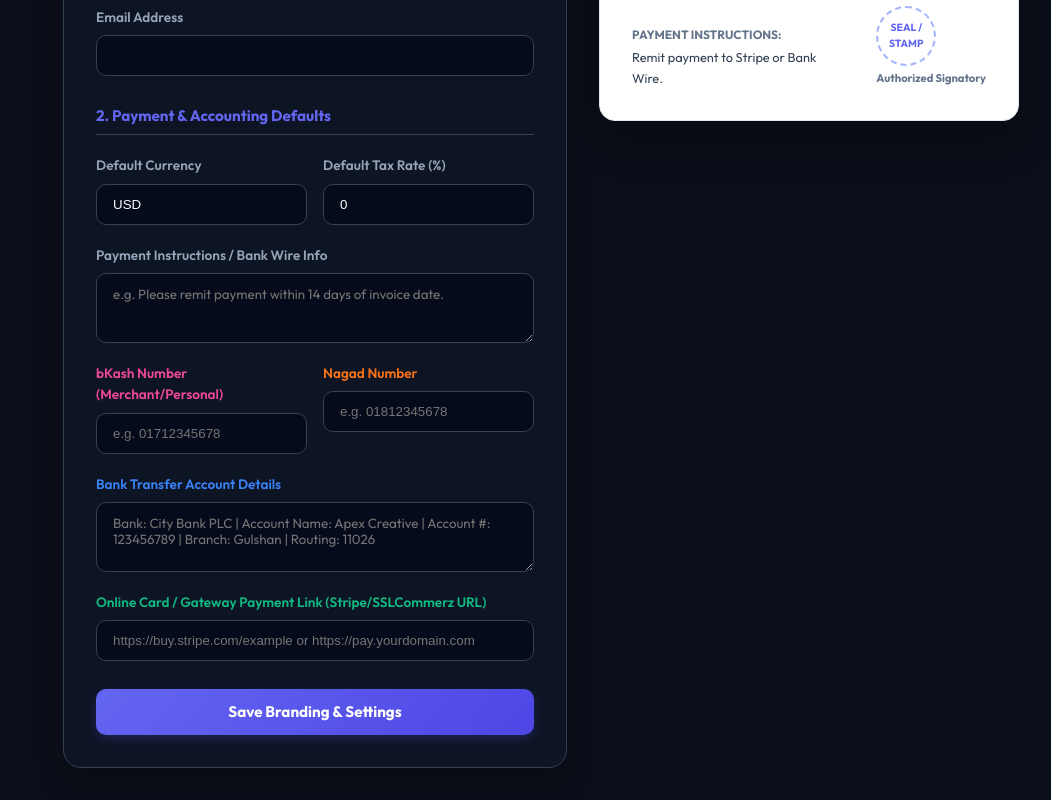
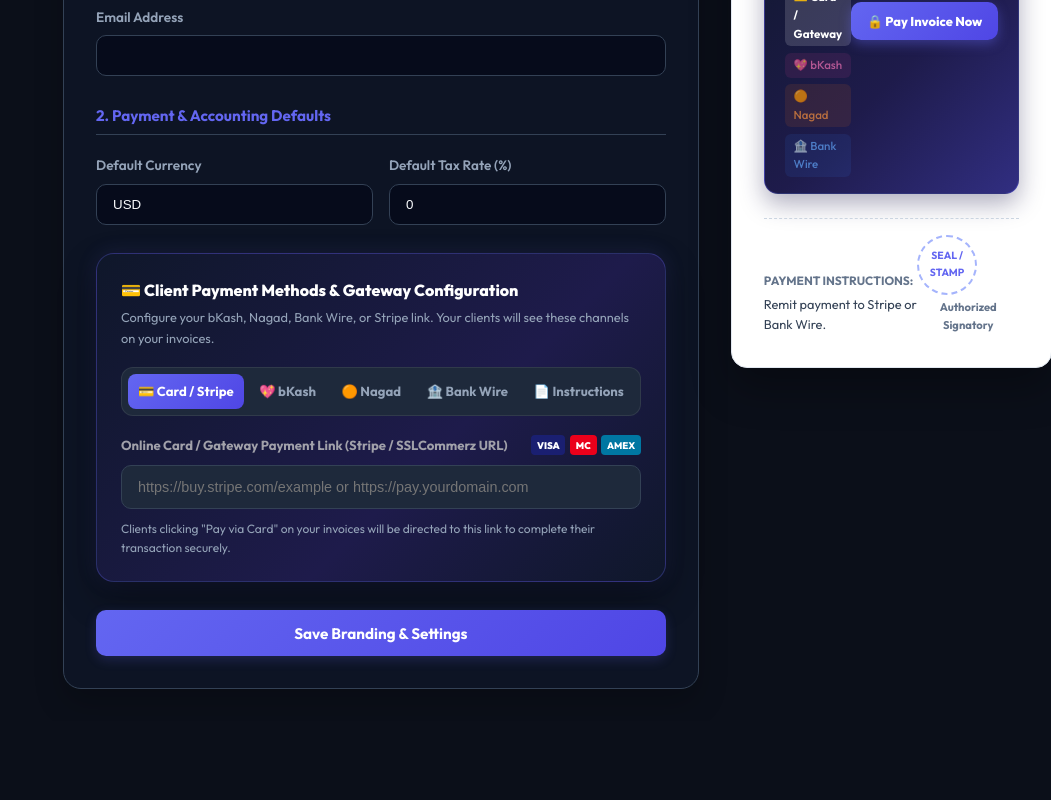
Before and after one commit to mardy-technology-ltd/SwiftQuota-AI, a Next.js app: page /dashboard/settings in a window 1280 px wide. Shown: the part 803-1603 px from the top of the page, without its empty margins (229-1280 px from the left). After the commit the page ends 1524 px from the top, so only its background shows below. Built offline with nearby package versions, Linux system fonts and the light colour scheme; no server answers.

Commit message:
feat: transform merchant payment settings form into an interactive tabbed payment card manager

```diff
--- a/app/dashboard/settings/page.js
+++ b/app/dashboard/settings/page.js
@@ -18,6 +18,7 @@
   const [nagadNumber, setNagadNumber] = useState("");
   const [bankDetails, setBankDetails] = useState("");
   const [paymentLink, setPaymentLink] = useState("");
+  const [activePaymentTab, setActivePaymentTab] = useState("card");
   const [isLocked, setIsLocked] = useState(false);
 
   const [uploadingLogo, setUploadingLogo] = useState(false);
@@ -421,78 +422,271 @@
             </div>
           </div>
 
-          <div style={{ display: "flex", flexDirection: "column", gap: "0.4rem" }}>
-            <label style={{ fontSize: "0.85rem", fontWeight: 600, color: "var(--text-muted)" }}>Payment Instructions / Bank Wire Info</label>
-            <textarea
+          {/* INTERACTIVE MERCHANT PAYMENT CONFIGURATION CARD (IMAGE 3 BRAND AESTHETICS) */}
+          <div
+            style={{
+              background: "linear-gradient(135deg, #0f172a 0%, #1e1b4b 60%, #0f172a 100%)",
+              borderRadius: "18px",
+              padding: "1.5rem",
+              border: "1px solid rgba(99, 102, 241, 0.3)",
+              boxShadow: "0 15px 35px rgba(0, 0, 0, 0.4), 0 0 20px rgba(99, 102, 241, 0.15)",
+              display: "flex",
+              flexDirection: "column",
+              gap: "1.2rem",
+              marginTop: "0.5rem",
+            }}
+          >
+            <div>
+              <h3 style={{ fontSize: "1rem", fontWeight: 800, color: "#ffffff", margin: 0, display: "flex", alignItems: "center", gap: "0.5rem" }}>
+                💳 Client Payment Methods & Gateway Configuration
+              </h3>
+              <p style={{ fontSize: "0.8rem", color: "#94a3b8", margin: "0.25rem 0 0 0" }}>
+                Configure your bKash, Nagad, Bank Wire, or Stripe link. Your clients will see these channels on your invoices.
+              </p>
+            </div>
+
+            {/* PAYMENT TABS (IMAGE 3 STYLE) */}
+            <div
               style={{
-                background: "rgba(2, 6, 23, 0.6)",
-                padding: "0.75rem 1rem",
-                borderRadius: "10px",
-                border: "1px solid var(--border)",
-                color: "var(--foreground)",
-                outline: "none",
-                minHeight: "70px",
-                resize: "vertical",
-                fontFamily: "inherit",
+                display: "flex",
+                background: "#1e293b",
+                padding: "0.35rem",
+                borderRadius: "12px",
+                gap: "0.3rem",
+                border: "1px solid rgba(255, 255, 255, 0.08)",
+                overflowX: "auto",
               }}
-              value={paymentDetails}
-              placeholder="e.g. Please remit payment within 14 days of invoice date."
-              onChange={(e) => setPaymentDetails(e.target.value)}
-            />
-          </div>
+            >
+              <button
+                type="button"
+                onClick={() => setActivePaymentTab("card")}
+                style={{
+                  flex: 1,
+                  background: activePaymentTab === "card" ? "linear-gradient(135deg, #6366f1 0%, #4f46e5 100%)" : "transparent",
+                  color: activePaymentTab === "card" ? "#ffffff" : "#94a3b8",
+                  border: "none",
+                  padding: "0.6rem 0.65rem",
+                  borderRadius: "8px",
+                  fontSize: "0.82rem",
+                  fontWeight: 700,
+                  cursor: "pointer",
+                  whiteSpace: "nowrap",
+                  transition: "all 0.2s ease",
+                }}
+              >
+                💳 Card / Stripe
+              </button>
+              <button
+                type="button"
+                onClick={() => setActivePaymentTab("bkash")}
+                style={{
+                  flex: 1,
+                  background: activePaymentTab === "bkash" ? "#ec4899" : "transparent",
+                  color: activePaymentTab === "bkash" ? "#ffffff" : "#94a3b8",
+                  border: "none",
+                  padding: "0.6rem 0.65rem",
+                  borderRadius: "8px",
+                  fontSize: "0.82rem",
+                  fontWeight: 700,
+                  cursor: "pointer",
+                  whiteSpace: "nowrap",
+                  transition: "all 0.2s ease",
+                }}
+              >
+                💖 bKash
+              </button>
+              <button
+                type="button"
+                onClick={() => setActivePaymentTab("nagad")}
+                style={{
+                  flex: 1,
+                  background: activePaymentTab === "nagad" ? "#f97316" : "transparent",
+                  color: activePaymentTab === "nagad" ? "#ffffff" : "#94a3b8",
+                  border: "none",
+                  padding: "0.6rem 0.65rem",
+                  borderRadius: "8px",
+                  fontSize: "0.82rem",
+                  fontWeight: 700,
+                  cursor: "pointer",
+                  whiteSpace: "nowrap",
+                  transition: "all 0.2s ease",
+                }}
+              >
+                🟠 Nagad
+              </button>
+              <button
+                type="button"
+                onClick={() => setActivePaymentTab("bank")}
+                style={{
+                  flex: 1,
+                  background: activePaymentTab === "bank" ? "#3b82f6" : "transparent",
+                  color: activePaymentTab === "bank" ? "#ffffff" : "#94a3b8",
+                  border: "none",
+                  padding: "0.6rem 0.65rem",
+                  borderRadius: "8px",
+                  fontSize: "0.82rem",
+                  fontWeight: 700,
+                  cursor: "pointer",
+                  whiteSpace: "nowrap",
+                  transition: "all 0.2s ease",
+                }}
+              >
+                🏦 Bank Wire
+              </button>
+              <button
+                type="button"
+                onClick={() => setActivePaymentTab("notes")}
+                style={{
+                  flex: 1,
+                  background: activePaymentTab === "notes" ? "#10b981" : "transparent",
+                  color: activePaymentTab === "notes" ? "#ffffff" : "#94a3b8",
+                  border: "none",
+                  padding: "0.6rem 0.65rem",
+                  borderRadius: "8px",
+                  fontSize: "0.82rem",
+                  fontWeight: 700,
+                  cursor: "pointer",
+                  whiteSpace: "nowrap",
+                  transition: "all 0.2s ease",
+                }}
+              >
+                📄 Instructions
+              </button>
+            </div>
 
-          <div style={{ display: "grid", gridTemplateColumns: "1fr 1fr", gap: "1rem" }}>
-            <div style={{ display: "flex", flexDirection: "column", gap: "0.4rem" }}>
-              <label style={{ fontSize: "0.85rem", fontWeight: 600, color: "#ec4899" }}>bKash Number (Merchant/Personal)</label>
-              <input
-                type="text"
-                placeholder="e.g. 01712345678"
-                style={{ background: "rgba(2, 6, 23, 0.6)", padding: "0.75rem 1rem", borderRadius: "10px", border: "1px solid var(--border)", color: "var(--foreground)", outline: "none" }}
-                value={bkashNumber}
-                onChange={(e) => setBkashNumber(e.target.value)}
-              />
-            </div>
-            <div style={{ display: "flex", flexDirection: "column", gap: "0.4rem" }}>
-              <label style={{ fontSize: "0.85rem", fontWeight: 600, color: "#f97316" }}>Nagad Number</label>
-              <input
-                type="text"
-                placeholder="e.g. 01812345678"
-                style={{ background: "rgba(2, 6, 23, 0.6)", padding: "0.75rem 1rem", borderRadius: "10px", border: "1px solid var(--border)", color: "var(--foreground)", outline: "none" }}
-                value={nagadNumber}
-                onChange={(e) => setNagadNumber(e.target.value)}
-              />
-            </div>
-          </div>
+            {/* TAB CONTENTS */}
+            {activePaymentTab === "card" && (
+              <div style={{ display: "flex", flexDirection: "column", gap: "0.6rem" }}>
+                <div style={{ display: "flex", justifyContent: "space-between", alignItems: "center" }}>
+                  <label style={{ fontSize: "0.82rem", fontWeight: 700, color: "#a1a1aa" }}>
+                    Online Card / Gateway Payment Link (Stripe / SSLCommerz URL)
+                  </label>
+                  <div style={{ display: "flex", gap: "0.3rem" }}>
+                    <span style={{ background: "#1a1f71", color: "#fff", fontSize: "0.6rem", fontWeight: 900, padding: "0.15rem 0.35rem", borderRadius: "4px" }}>VISA</span>
+                    <span style={{ background: "#eb001b", color: "#fff", fontSize: "0.6rem", fontWeight: 900, padding: "0.15rem 0.35rem", borderRadius: "4px" }}>MC</span>
+                    <span style={{ background: "#0077a2", color: "#fff", fontSize: "0.6rem", fontWeight: 800, padding: "0.15rem 0.35rem", borderRadius: "4px" }}>AMEX</span>
+                  </div>
+                </div>
+                <input
+                  type="text"
+                  placeholder="https://buy.stripe.com/example or https://pay.yourdomain.com"
+                  style={{
+                    background: "#1e293b",
+                    padding: "0.8rem 1rem",
+                    borderRadius: "10px",
+                    border: "1px solid #334155",
+                    color: "#ffffff",
+                    fontSize: "0.9rem",
+                    outline: "none",
+                  }}
+                  value={paymentLink}
+                  onChange={(e) => setPaymentLink(e.target.value)}
+                />
+                <p style={{ fontSize: "0.75rem", color: "#94a3b8", margin: 0 }}>
+                  Clients clicking "Pay via Card" on your invoices will be directed to this link to complete their transaction securely.
+                </p>
+              </div>
+            )}
 
-          <div style={{ display: "flex", flexDirection: "column", gap: "0.4rem" }}>
-            <label style={{ fontSize: "0.85rem", fontWeight: 600, color: "#3b82f6" }}>Bank Transfer Account Details</label>
-            <textarea
-              style={{
-                background: "rgba(2, 6, 23, 0.6)",
-                padding: "0.75rem 1rem",
-                borderRadius: "10px",
-                border: "1px solid var(--border)",
-                color: "var(--foreground)",
-                outline: "none",
-                minHeight: "70px",
-                resize: "vertical",
-                fontFamily: "inherit",
-              }}
-              value={bankDetails}
-              placeholder="Bank: City Bank PLC | Account Name: Apex Creative | Account #: 123456789 | Branch: Gulshan | Routing: 11026"
-              onChange={(e) => setBankDetails(e.target.value)}
-            />
-          </div>
+            {activePaymentTab === "bkash" && (
+              <div style={{ display: "flex", flexDirection: "column", gap: "0.6rem" }}>
+                <label style={{ fontSize: "0.82rem", fontWeight: 700, color: "#f472b6" }}>
+                  bKash Number (Merchant / Personal)
+                </label>
+                <input
+                  type="text"
+                  placeholder="e.g. 01712345678"
+                  style={{
+                    background: "#1e293b",
+                    padding: "0.8rem 1rem",
+                    borderRadius: "10px",
+                    border: "1px solid #334155",
+                    color: "#ffffff",
+                    fontSize: "0.9rem",
+                    outline: "none",
+                  }}
+                  value={bkashNumber}
+                  onChange={(e) => setBkashNumber(e.target.value)}
+                />
+                <p style={{ fontSize: "0.75rem", color: "#94a3b8", margin: 0 }}>
+                  Clients will see this bKash number on invoice checkouts with a 1-click Copy button to transfer funds.
+                </p>
+              </div>
+            )}
 
-          <div style={{ display: "flex", flexDirection: "column", gap: "0.4rem" }}>
-            <label style={{ fontSize: "0.85rem", fontWeight: 600, color: "#10b981" }}>Online Card / Gateway Payment Link (Stripe/SSLCommerz URL)</label>
-            <input
-              type="text"
-              placeholder="https://buy.stripe.com/example or https://pay.yourdomain.com"
-              style={{ background: "rgba(2, 6, 23, 0.6)", padding: "0.75rem 1rem", borderRadius: "10px", border: "1px solid var(--border)", color: "var(--foreground)", outline: "none" }}
-              value={paymentLink}
-              onChange={(e) => setPaymentLink(e.target.value)}
-            />
+            {activePaymentTab === "nagad" && (
+              <div style={{ display: "flex", flexDirection: "column", gap: "0.6rem" }}>
+                <label style={{ fontSize: "0.82rem", fontWeight: 700, color: "#fb923c" }}>
+                  Nagad Number (Personal / Merchant)
+                </label>
+                <input
+                  type="text"
+                  placeholder="e.g. 01812345678"
+                  style={{
+                    background: "#1e293b",
+                    padding: "0.8rem 1rem",
+                    borderRadius: "10px",
+                    border: "1px solid #334155",
+                    color: "#ffffff",
+                    fontSize: "0.9rem",
+                    outline: "none",
+                  }}
+                  value={nagadNumber}
+                  onChange={(e) => setNagadNumber(e.target.value)}
+                />
+                <p style={{ fontSize: "0.75rem", color: "#94a3b8", margin: 0 }}>
+                  Clients will see this Nagad number on invoice checkouts with a 1-click Copy button.
+                </p>
+              </div>
+            )}
+
+            {activePaymentTab === "bank" && (
+              <div style={{ display: "flex", flexDirection: "column", gap: "0.6rem" }}>
+                <label style={{ fontSize: "0.82rem", fontWeight: 700, color: "#60a5fa" }}>
+                  Bank Transfer / Wire Account Details
+                </label>
+                <textarea
+                  style={{
+                    background: "#1e293b",
+                    padding: "0.8rem 1rem",
+                    borderRadius: "10px",
+                    border: "1px solid #334155",
+                    color: "#ffffff",
+                    fontSize: "0.9rem",
+                    outline: "none",
+                    minHeight: "80px",
+                    fontFamily: "inherit",
+                  }}
+                  value={bankDetails}
+                  placeholder="Bank: City Bank PLC&#10;Account Name: Apex Creative&#10;Account #: 123456789&#10;Branch: Gulshan&#10;Routing: 11026"
+                  onChange={(e) => setBankDetails(e.target.value)}
+                />
+              </div>
+            )}
+
+            {activePaymentTab === "notes" && (
+              <div style={{ display: "flex", flexDirection: "column", gap: "0.6rem" }}>
+                <label style={{ fontSize: "0.82rem", fontWeight: 700, color: "#34d399" }}>
+                  Invoice Payment Instructions & Terms
+                </label>
+                <textarea
+                  style={{
+                    background: "#1e293b",
+                    padding: "0.8rem 1rem",
+                    borderRadius: "10px",
+                    border: "1px solid #334155",
+                    color: "#ffffff",
+                    fontSize: "0.9rem",
+                    outline: "none",
+                    minHeight: "80px",
+                    fontFamily: "inherit",
+                  }}
+                  value={paymentDetails}
+                  placeholder="e.g. Please remit payment within 14 days of invoice date. Thank you for your business!"
+                  onChange={(e) => setPaymentDetails(e.target.value)}
+                />
+              </div>
+            )}
           </div>
 
           <button
```
